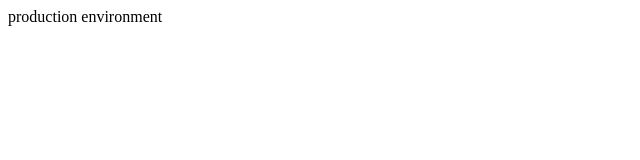
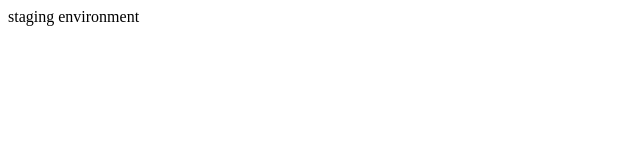
Before and after one commit to gaurij-cuelogic/repository1, a plain HTML site: page index.html in a window 1280 px wide. Shown: the full height of the page, 0-640 px from the left. Drawn offline with Linux system fonts and the light colour scheme.

Commit message:
index.html added in staging

```diff
--- a/index.html
+++ b/index.html
@@ -1,6 +1,6 @@
 <html>
 <head> </head>
 <body>
-<p> production environment </p>
+<p> staging environment </p>
 </body>
 </html>
```
